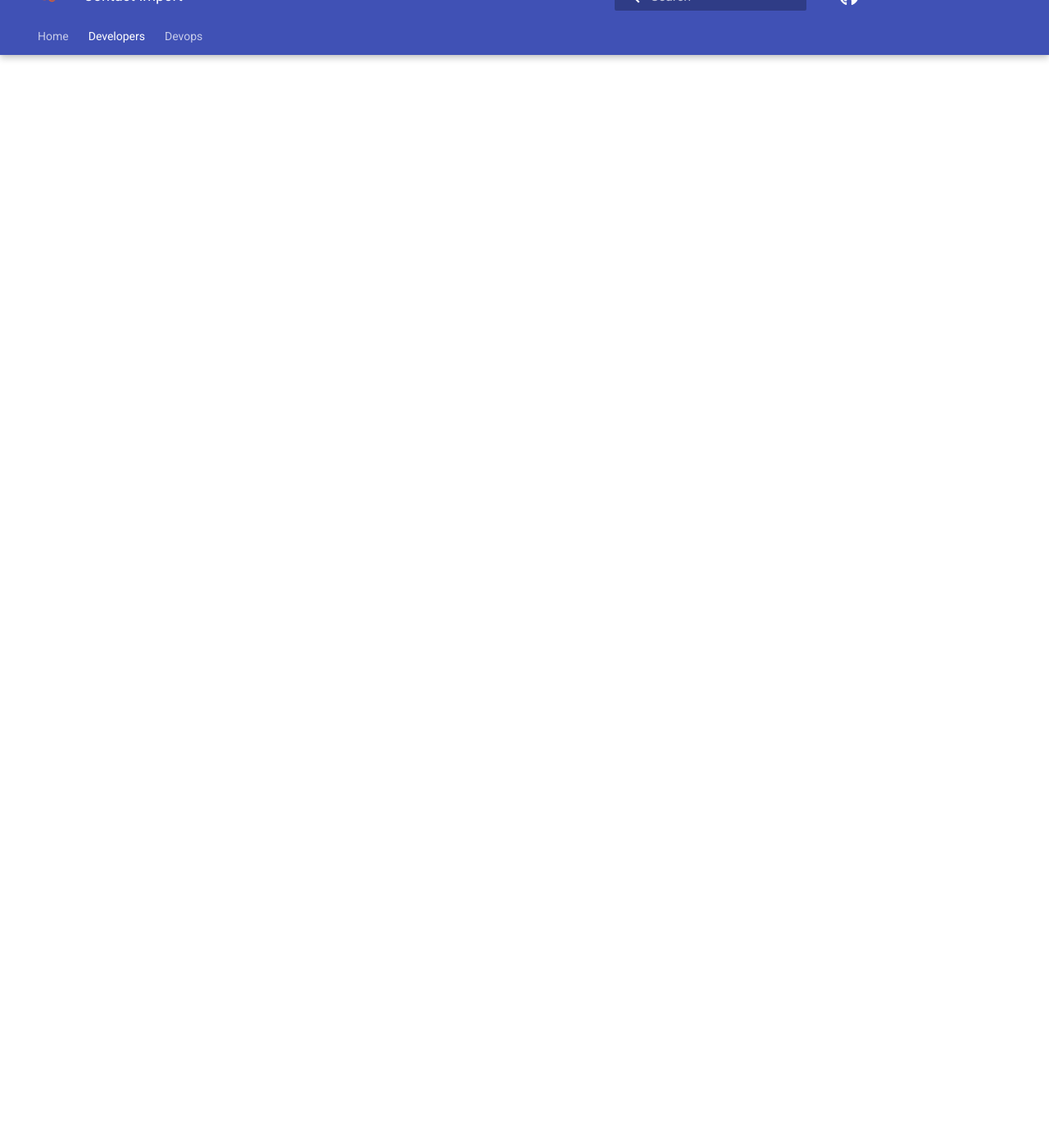
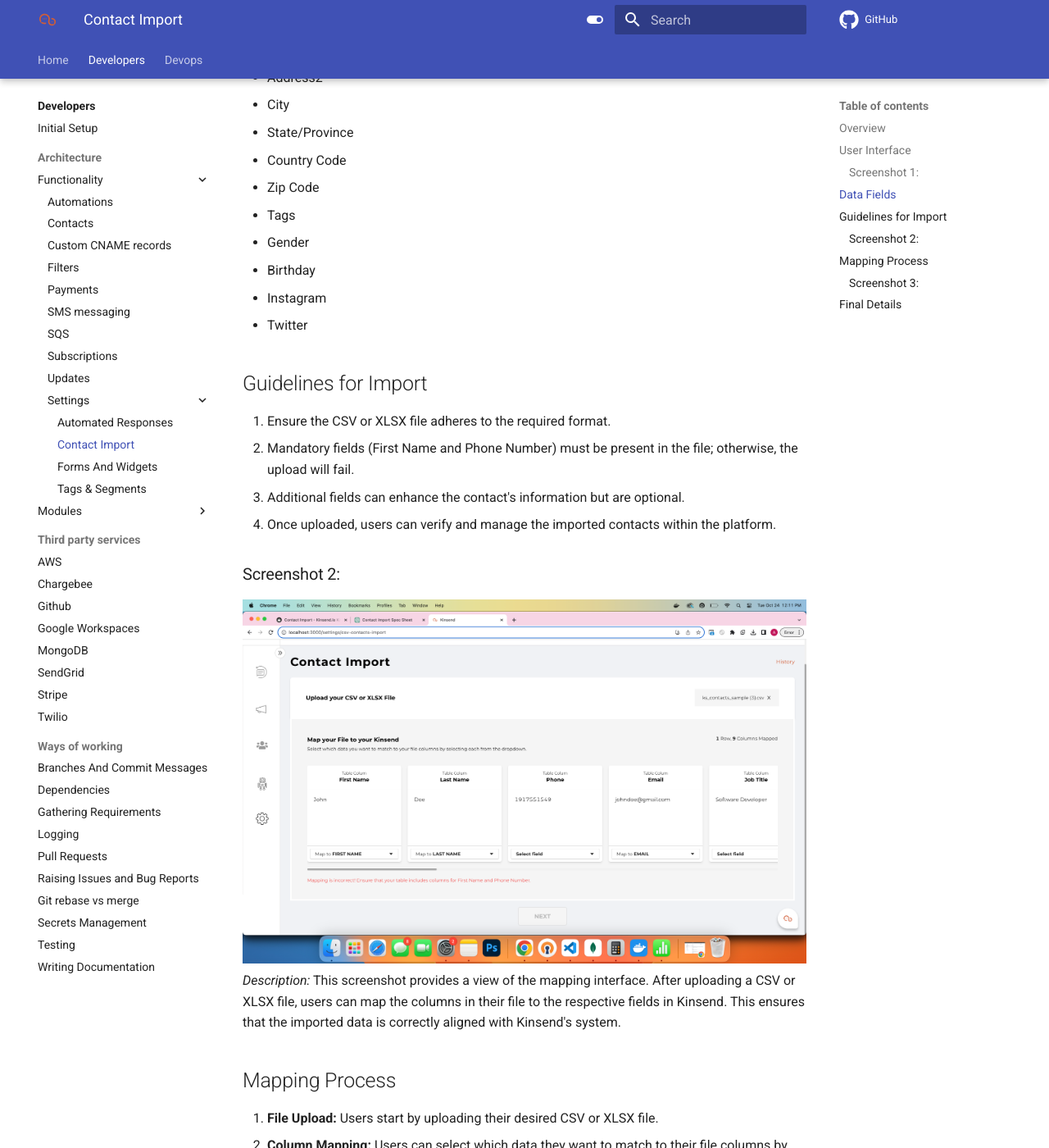
Before and after one commit to kinsend/kinsend-docs, an MkDocs documentation site: the page built from docs/developers/architecture/functionality/settings/contact-import.md, in a window 1280 px wide and 1400 px high, scrolled down 1333 px. Shown: the whole window at 82% size. Built offline with MkDocs 1.6.1 and Material for MkDocs 9.7.7, drawn with Linux system fonts in a browser that asks for light colours; comment, search, counter and statistics services are not loaded; some of the changed text lies outside the part shown.

Commit message:
Contact Import and Tags documentation

```diff
--- a/docs/developers/architecture/functionality/settings/contact-import.md
+++ b/docs/developers/architecture/functionality/settings/contact-import.md
@@ -1 +1,62 @@
 # Contact Import
+
+## Overview
+The "Contact Import" feature allows users to import contacts from a CSV or XLSX file into the system. This feature ensures easy migration or addition of contacts without the need for manual entry.
+
+## User Interface
+
+### Screenshot 1:
+![Initial Import Page](/assets/images/contact-import-screenshot1.png)
+*Description:* This screenshot displays the primary interface for the contact import feature. Users can upload a CSV or XLSX file. There's an important note ensuring that the table includes columns for the First Name and either Phone Number or Email.
+
+## Data Fields
+
+The following are the fields that the CSV or XLSX file can contain. Note: "Phone Number" and "First Name" are mandatory fields.
+
+- **First Name** *(Required)*
+- **Phone Number** *(Required)*
+- Last Name
+- Email
+- Job Title
+- Company
+- Address1
+- Address2
+- City
+- State/Province
+- Country Code
+- Zip Code
+- Tags
+- Gender
+- Birthday
+- Instagram
+- Twitter
+
+## Guidelines for Import
+
+1. Ensure the CSV or XLSX file adheres to the required format.
+2. Mandatory fields (First Name and Phone Number) must be present in the file; otherwise, the upload will fail.
+3. Additional fields can enhance the contact's information but are optional.
+4. Once uploaded, users can verify and manage the imported contacts within the platform.
+
+### Screenshot 2:
+![Mapping Fields](/assets/images/contact-import-screenshot2.png)
+*Description:* This screenshot provides a view of the mapping interface. After uploading a CSV or XLSX file, users can map the columns in their file to the respective fields in Kinsend. This ensures that the imported data is correctly aligned with Kinsend's system.
+
+## Mapping Process
+
+1. **File Upload:** Users start by uploading their desired CSV or XLSX file.
+2. **Column Mapping:** Users can select which data they want to match to their file columns by selecting the appropriate option from the dropdown menus.
+    - Example: If a user's file has a column titled "First Name," they can map it to the "First Name" field in Kinsend.
+3. **Preview:** A preview shows the mapped data. In the provided example, columns like "First Name," "Last Name," "Phone," "Email," and "Job Title" are displayed with sample data.
+4. **Validation:** An alert is displayed if mapping is incorrect, guiding users to ensure their table includes mandatory columns like "First Name" and "Phone Number."
+5. **Proceed:** After successfully mapping all desired columns, users can proceed by clicking the "NEXT" button.
+
+### Screenshot 3:
+![Final Details](/assets/images/contact-import-screenshot3.png)
+*Description:* This screenshot depicts the final steps of the contact import process.
+
+## Final Details
+
+1. **Inbound Tag:** Users can select a tag to be applied to the newly imported contacts. This helps categorize and manage contacts effectively.
+2. **Override Pre-existing Contact Information:** A checkbox is provided to let users decide if they want to skip importing contacts that already exist in the system or override their information.
+3. **Import Button:** After ensuring all details are correctly set, users can initiate the import process by clicking the "IMPORT" button.
```
Also changed, not shown: docs/developers/architecture/functionality/settings/automated-responses.md (+2 -0 lines), docs/developers/architecture/functionality/settings/tags-and-segments.md (+51 -1 lines), docs/assets/images/contact-import-screenshot1.png (added), docs/assets/images/contact-import-screenshot2.png (added), docs/assets/images/contact-import-screenshot3.png (added).
